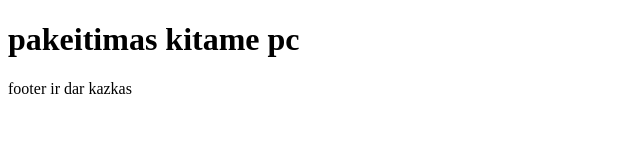
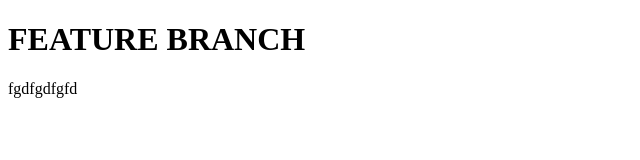
Before and after one commit to javapagrindai/musical-octo-fortnight, a plain HTML site: page index.html in a window 1280 px wide. Shown: the whole page, without its empty margins (0-640 px from the left). Drawn offline with Linux system fonts and the light colour scheme.

Commit message:
Add feature

```diff
--- a/index.html
+++ b/index.html
@@ -6,11 +6,10 @@
     <title>GITHUB</title>
 </head>
 <body>
-    <header> <h1>pakeitimas kitame pc</h1></header>
+    <header> <h1>FEATURE BRANCH</h1></header>
 
 
 
-
-    <footer><p>footer ir dar kazkas</p></footer>
+    <footer><p>fgdfgdfgfd</p></footer>
 </body>
 </html>
```
